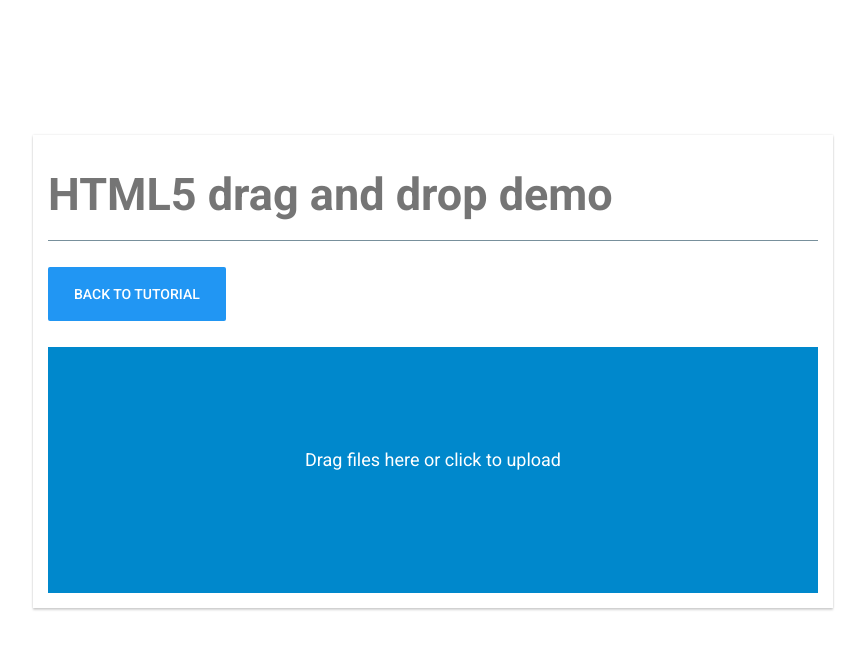
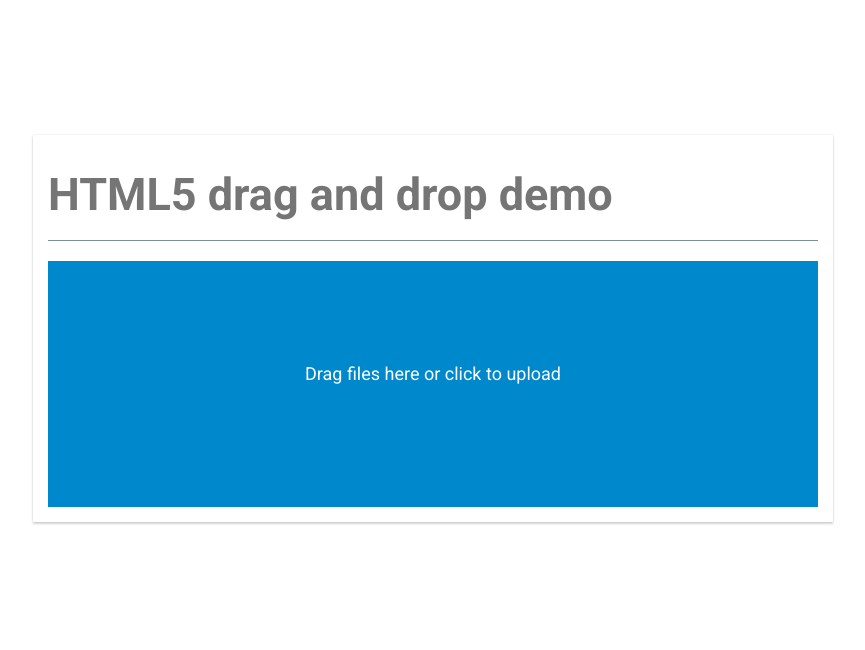
Before and after one commit to brijeshb42/tutorial-demos, a Jekyll site: the page built from _posts/2015-08-08-drag-n-drop-demo.md, in a window 1280 px wide. Shown: the top 650 px of the page, without its empty margins (207-1072 px from the left). Built offline with Jekyll 4.4.1, drawn with Linux system fonts in a browser that asks for light colours; nearby versions of some CDN libraries.

```diff
--- a/_posts/2015-08-08-drag-n-drop-demo.md
+++ b/_posts/2015-08-08-drag-n-drop-demo.md
@@ -13,7 +13,6 @@ title: 'HTML5 drag and drop demo'
     background: #00CC71;
   }
 </style>
-<a href="http://bitwiser.in/2015/08/08/creating-dropzone-for-drag-drop-file.html" class="mui-btn mui-btn-primary mui-btn-lg">Back to Tutorial</a>
 <div class="demo-droppable">
   <p>Drag files here or click to upload</p>
 </div>
```
